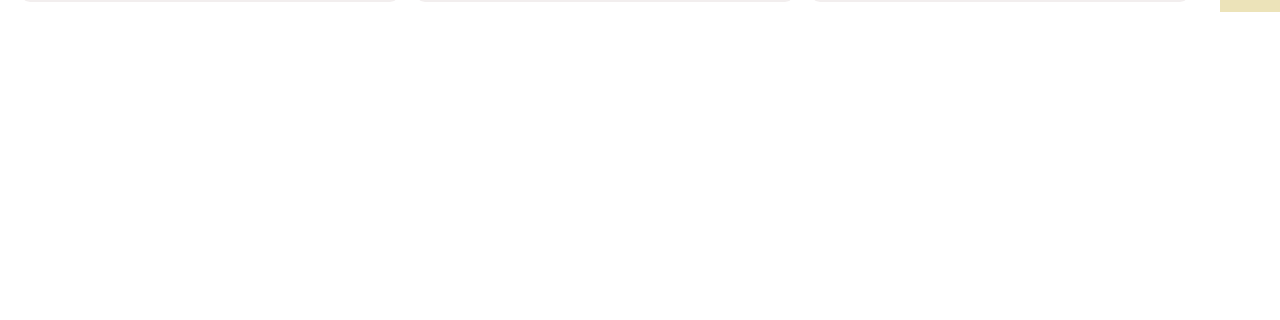
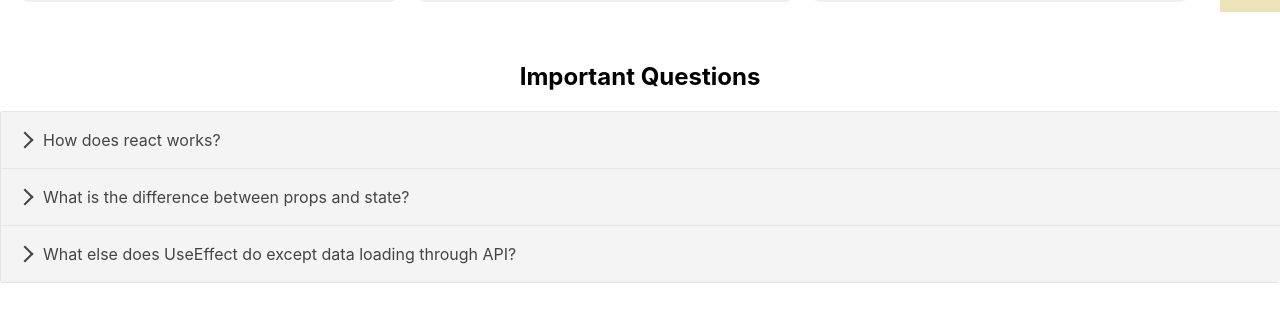
Before and after one commit to tasfi60/ultra-active-club, a React (Create React App) app: page / in a window 1280 px wide. Shown: the part 1171-1491 px from the top of the page. Before the commit the page ends 1193 px from the top, so only its background shows below. Built offline with nearby package versions, Linux system fonts and the light colour scheme.

Commit message:
accordion added

```diff
--- a/package.json
+++ b/package.json
@@ -9,7 +9,10 @@
     "@testing-library/jest-dom": "^5.16.5",
     "@testing-library/react": "^13.4.0",
     "@testing-library/user-event": "^13.5.0",
+    "bootstrap": "^5.2.1",
     "react": "^18.2.0",
+    "react-accessible-accordion": "^5.0.0",
+    "react-bootstrap": "^2.5.0",
     "react-dom": "^18.2.0",
     "react-scripts": "5.0.1",
     "react-toastify": "^9.0.8",
--- a/public/index.html
+++ b/public/index.html
@@ -24,6 +24,7 @@
       work correctly both with client-side routing and a non-root public URL.
       Learn how to configure a non-root public URL by running `npm run build`.
     -->
+    <!-- <link href="https://cdn.jsdelivr.net/npm/bootstrap@5.2.0/dist/css/bootstrap.min.css" rel="stylesheet"> -->
     <title>Fitness Care</title>
   </head>
   <body>
--- a/src/App.js
+++ b/src/App.js
@@ -1,5 +1,6 @@
 import './App.css';
 import Exercises from './Components/Exercises/Exercises';
+import Ques from './Components/Ques/Ques';
 import Header from './Components/Header/Header';
 
 function App() {
@@ -7,6 +8,7 @@ function App() {
     <div className="App">
       <Header></Header>
       <Exercises></Exercises>
+      <Ques></Ques>
 
     </div>
   );
--- a/src/Components/Exercises/Exercises.js
+++ b/src/Components/Exercises/Exercises.js
@@ -50,7 +50,6 @@ const Exercises = () => {
 
             </div>
 
-
             </div>
 
 
--- /dev/null
+++ b/src/Components/Ques/Ques.css
@@ -0,0 +1,4 @@
+.ques-container{
+    margin-top: 40px;
+    margin-bottom: 40px;
+}
--- /dev/null
+++ b/src/Components/Ques/Ques.js
@@ -0,0 +1,64 @@
+import React from 'react';
+import {
+    Accordion,
+    AccordionItem,
+    AccordionItemHeading,
+    AccordionItemButton,
+    AccordionItemPanel,
+} from 'react-accessible-accordion';
+import 'react-accessible-accordion/dist/fancy-example.css';
+import './Ques.css'
+
+const Ques = () => {
+    return (
+        <div className='ques-container'>
+            <h2>Important Questions</h2>
+
+      <Accordion>
+            <AccordionItem>
+                <AccordionItemHeading>
+                    <AccordionItemButton>
+                    How does react works?
+                    </AccordionItemButton>
+                </AccordionItemHeading>
+                <AccordionItemPanel>
+                    <p>
+                    React implements a virtual DOM that is basically a DOM tree representation in JavaScript. So when it needs to read or write to the DOM, it will use the virtual representation of it. Then the virtual DOM will try to find the most efficient way to update the browser's DOM.
+                    </p>
+                </AccordionItemPanel>
+            </AccordionItem>
+            <AccordionItem>
+                <AccordionItemHeading>
+                    <AccordionItemButton>
+                        What is the difference between props and state?
+                    </AccordionItemButton>
+                </AccordionItemHeading>
+                <AccordionItemPanel>
+                    <p>
+                    Props are used to pass data from one component to another. The state is a local data storage that is local to the component only and cannot be passed to other components.
+                    </p>
+                </AccordionItemPanel>
+            </AccordionItem>
+            <AccordionItem>
+                <AccordionItemHeading>
+                    <AccordionItemButton>
+                    What else does UseEffect do  except data loading through API?
+                    </AccordionItemButton>
+                </AccordionItemHeading>
+                <AccordionItemPanel>
+                    <p> UseEffect does the following actions :
+                        <li>Add an event listener for a button</li>
+                        <li>Perform an action when state or props change</li>
+                        <li>Clean up event listeners when the component unmounts</li>
+                    </p>
+                </AccordionItemPanel>
+            </AccordionItem>
+        </Accordion>
+
+
+
+     </div>
+    );
+};
+
+export default Ques;
--- a/src/index.js
+++ b/src/index.js
@@ -3,6 +3,7 @@ import ReactDOM from 'react-dom/client';
 import './index.css';
 import App from './App';
 import reportWebVitals from './reportWebVitals';
+
 
 const root = ReactDOM.createRoot(document.getElementById('root'));
 root.render(
```
Also changed, not shown: 1 other file (tests, documents, lock files or other folders).
